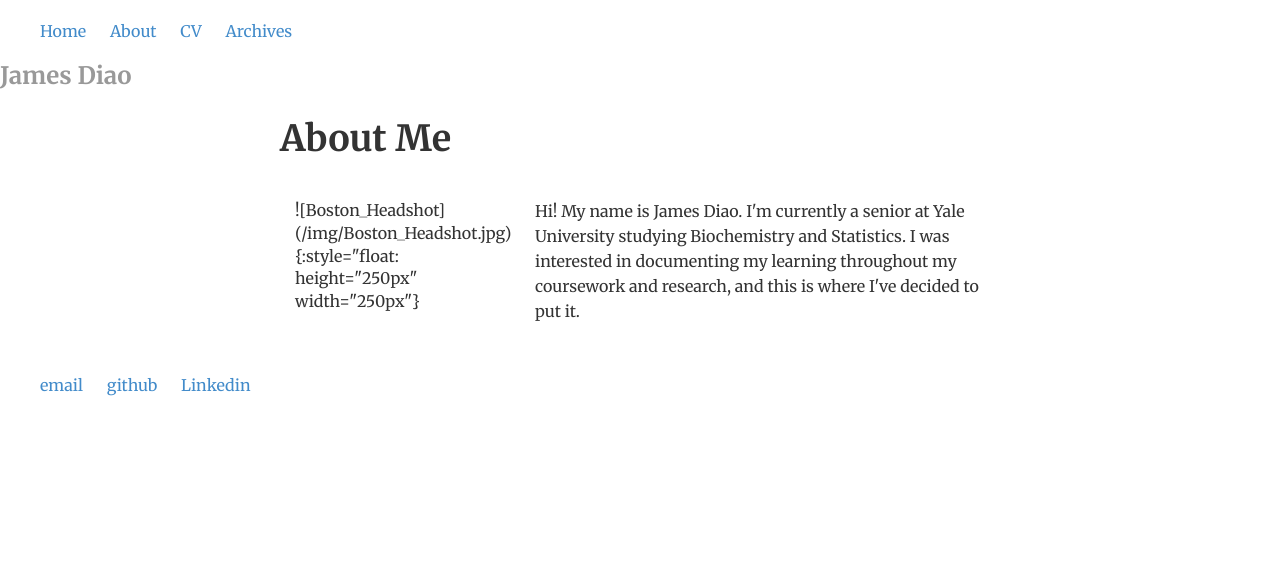
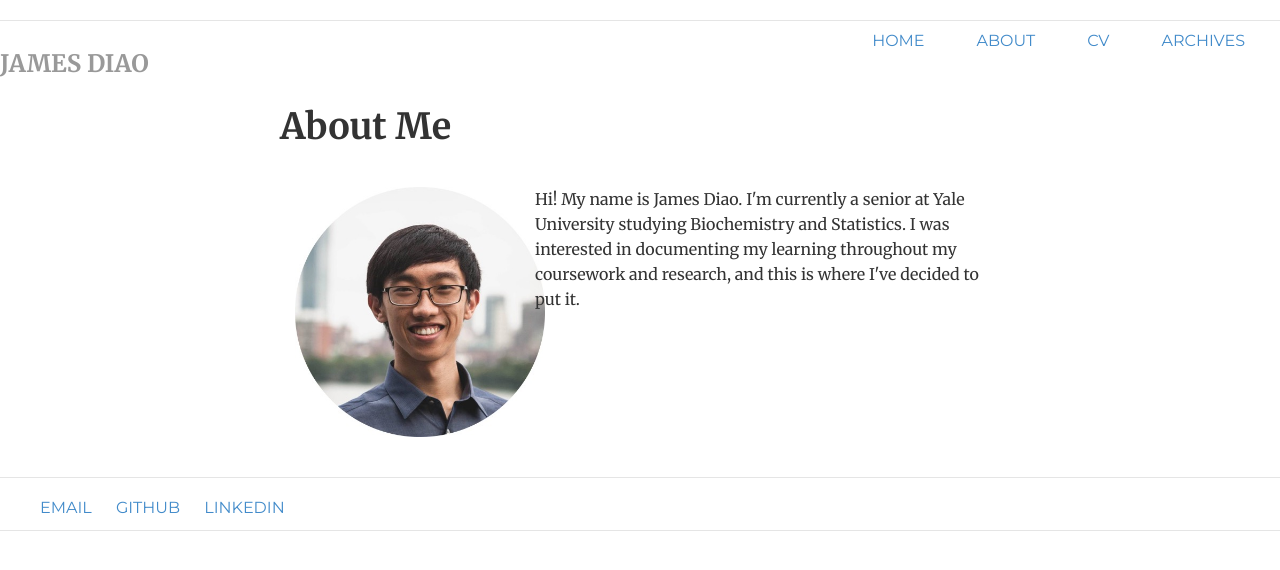
Before and after one commit to WENWENYU/jamesdiao.github.io, a Jekyll site: the page built from about/index.md, in a window 1280 px wide. Shown: the top 570 px of the page. Built offline with Jekyll 4.4.1, drawn with Linux system fonts in a browser that asks for light colours.

Commit message:
Fixing header/footer details

```diff
--- a/_layouts/default.html
+++ b/_layouts/default.html
@@ -6,13 +6,15 @@
 		</head>
 		<body>
 			<nav>
-	    		<ul>
+				<div class="header">
+		    		<ul class="nav nav-pills pull-right">
 		        		<li><a href="/">Home</a></li>
 			        	<li><a href="/about">About</a></li>
 		        		<li><a href="/cv/JamesDiao1pgResearch.pdf">CV</a></li>
 		        		<li><a href="/archives">Archives</a></li>
 		    		</ul>
-	    		<h3 class="text-muted"><a href="/">James Diao</a></h3>
+		    	</div>
+	    		<h3 class="text-muted"><a href="/">JAMES DIAO</a></h3>
 			</nav>
 			<div class="container">
 
@@ -20,11 +22,13 @@
 
 			</div><!-- /.container -->
 			<footer>
+				<div class="footer">
 		    		<ul>
 		        		<li><a href="mailto:diao.james@gmail.com">email</a></li>
 		        		<li><a href="https://github.com/jamesdiao">github</a></li>
 		        		<li><a href="https://www.linkedin.com/in/jamesdiao/">Linkedin</a></li>
 					</ul>
+				<div class="footer">
 			</footer>
 		</body>
 	</html>
--- a/about/index.md
+++ b/about/index.md
@@ -8,7 +8,7 @@
 
 <div class="row marketing">
   <div class="col-sm-4">
-  ![Boston_Headshot](/img/Boston_Headshot.jpg){:style="float: height="250px" width="250px"}
+  <img src="/img/Boston_Headshot.jpg" alt = "Boston_Headshot" style="width:250px;height:250px;">
   </div>
   <div class="col-sm-8">
   <p> Hi! My name is James Diao. I'm currently a senior at Yale University
```
Also changed, not shown: index.md (+1 -1 lines). Lines whose indentation alone changed are shown as unchanged.
